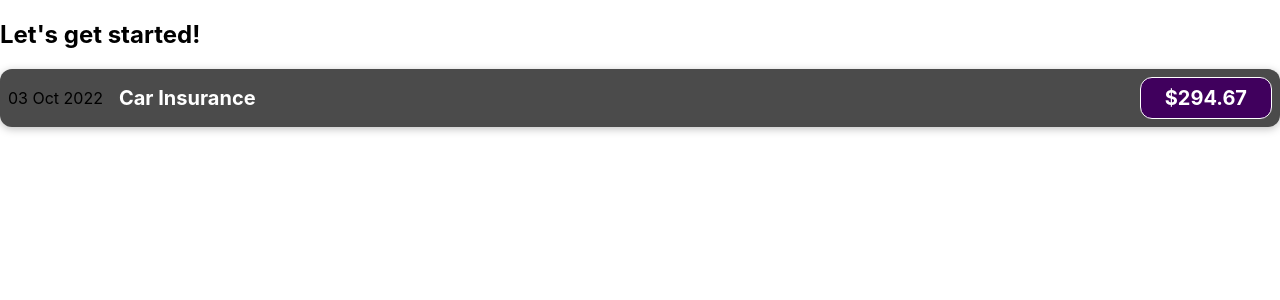
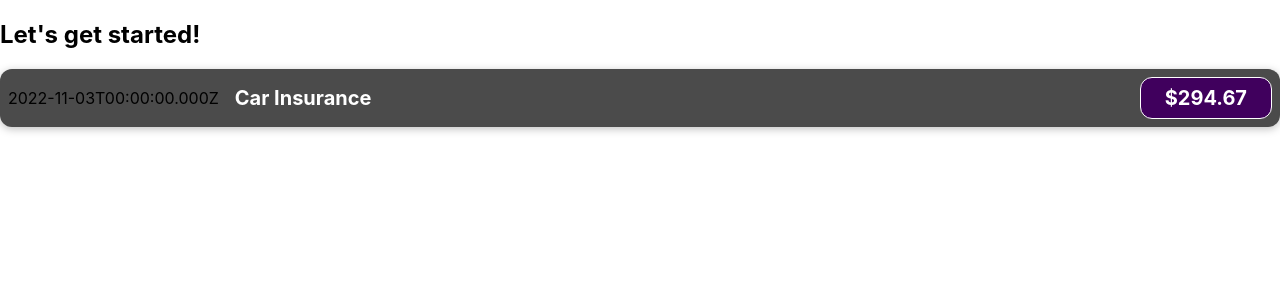
Before and after one commit to lakshmanan-arasakumar/learning-react, a React (Create React App) app: page / in a window 1280 px wide. Shown: the top 300 px of the page. Built offline with nearby package versions, Linux system fonts and the light colour scheme.

Commit message:
Video-36: Dynamic Data

```diff
--- a/src/components/ExpenseItems.jsx
+++ b/src/components/ExpenseItems.jsx
@@ -1,12 +1,16 @@
 import './ExpenseItems.css';
 
 function ExpenseItem() {
+    const expenseDate = new Date(2022, 10, 3);
+    const expenseTitle = 'Car Insurance';
+    const expenseAmount = 294.67;
+
     return (
         <div className="expense-item">
-            <div>03 Oct 2022</div>
+            <div>{expenseDate.toISOString()}</div>
             <div className="expense-item__description">
-                <h2>Car Insurance</h2>
-                <div className="expense-item__price">$294.67</div>
+                <h2>{expenseTitle}</h2>
+                <div className="expense-item__price">${expenseAmount}</div>
             </div>
         </div>
     );
```
